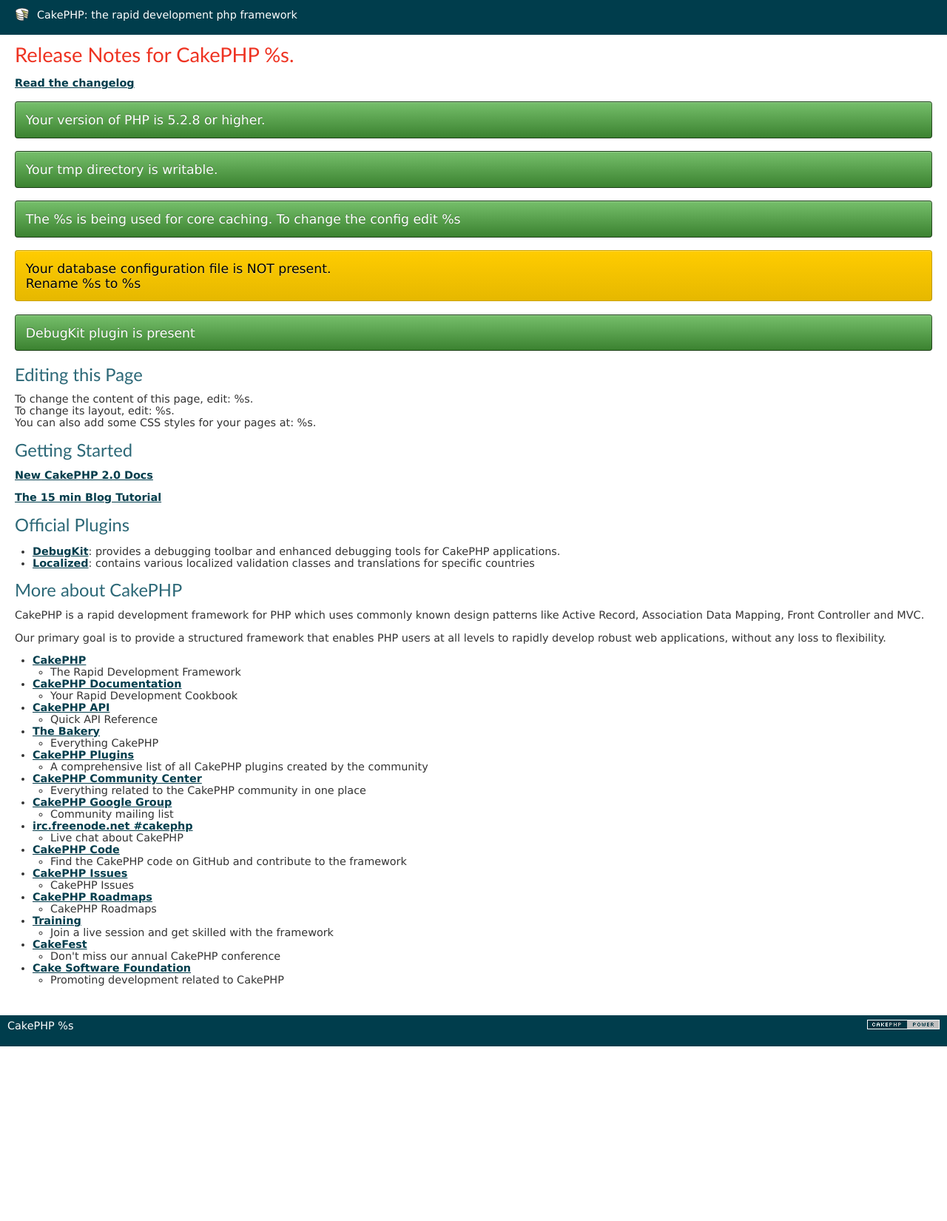
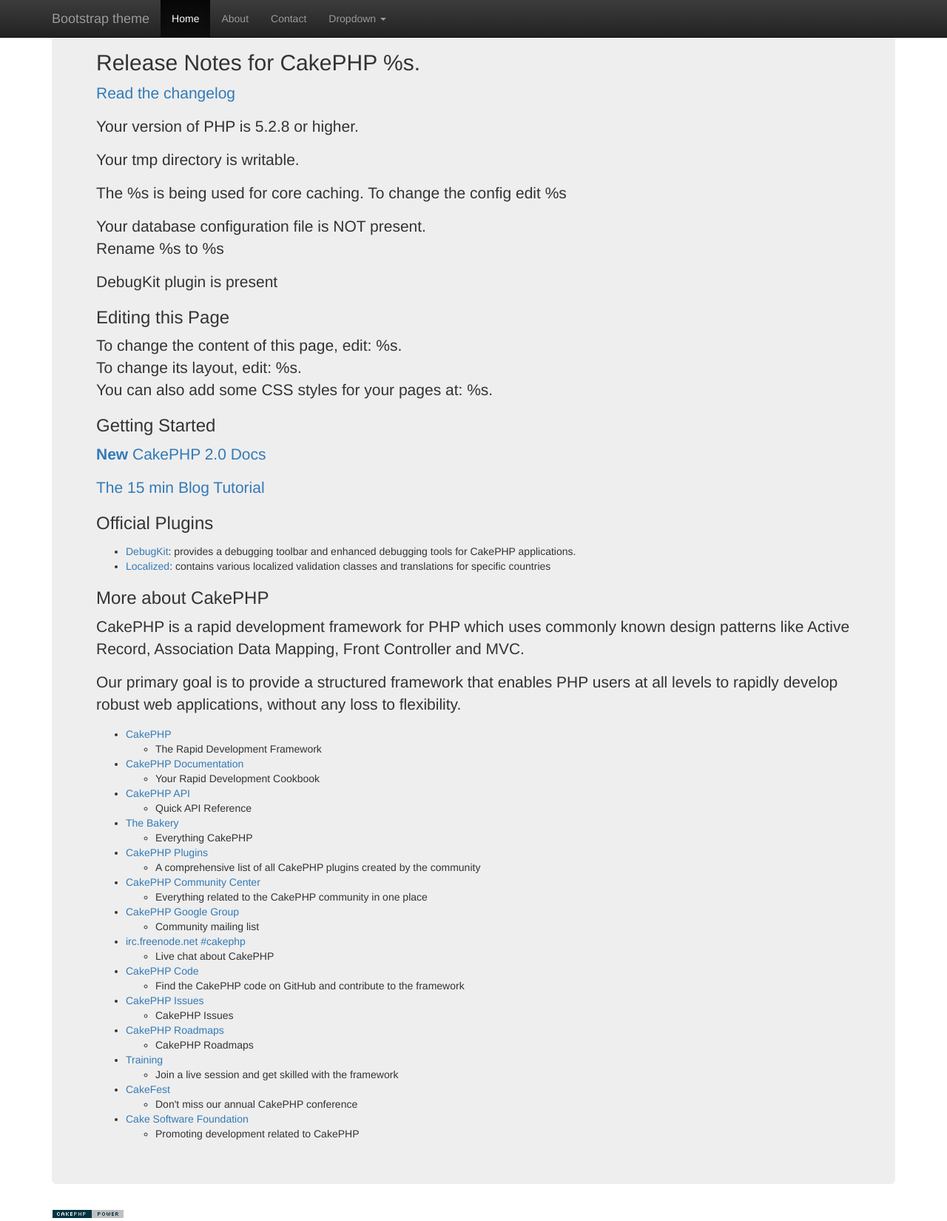
Before and after one commit to mazpe/lafbh, a CakePHP app: the page made by app/View/Pages/home.ctp in a window 1280 px wide. Shown: the whole page at 74% size. Before the commit the page ends 1414 px from the top, so only its background shows below. Run offline with PHP 8.4 and a stand-in for CakePHP, Linux system fonts and the light colour scheme; the template is opened without the code that fills it, so the values that code supplies are empty; some libraries are stand-ins or nearby versions.

Commit message:
leads, model, controller

```diff
--- a/app/View/Layouts/default.ctp
+++ b/app/View/Layouts/default.ctp
@@ -1,62 +1,78 @@
-<?php
-/**
- * CakePHP(tm) : Rapid Development Framework (http://cakephp.org)
- * Copyright (c) Cake Software Foundation, Inc. (http://cakefoundation.org)
- *
- * Licensed under The MIT License
- * For full copyright and license information, please see the LICENSE.txt
- * Redistributions of files must retain the above copyright notice.
- *
- * @copyright     Copyright (c) Cake Software Foundation, Inc. (http://cakefoundation.org)
- * @link          http://cakephp.org CakePHP(tm) Project
- * @package       app.View.Layouts
- * @since         CakePHP(tm) v 0.10.0.1076
- * @license       http://www.opensource.org/licenses/mit-license.php MIT License
- */
+<!DOCTYPE html>
+<html lang="en">
+  <head>
+    <meta charset="utf-8">
+    <meta http-equiv="X-UA-Compatible" content="IE=edge">
+    <meta name="viewport" content="width=device-width, initial-scale=1">
+	  <title> <?php echo $this->fetch('title'); ?> </title>
+    <link rel="stylesheet" href="https://maxcdn.bootstrapcdn.com/bootstrap/3.3.5/css/bootstrap.min.css">
+    <link rel="stylesheet" href="https://maxcdn.bootstrapcdn.com/bootstrap/3.3.5/css/bootstrap-theme.min.css">
 
-$cakeDescription = __d('cake_dev', 'CakePHP: the rapid development php framework');
-$cakeVersion = __d('cake_dev', 'CakePHP %s', Configure::version())
-?>
-<!DOCTYPE html>
-<html>
-<head>
-	<?php echo $this->Html->charset(); ?>
-	<title>
-		<?php echo $cakeDescription ?>:
-		<?php echo $this->fetch('title'); ?>
-	</title>
-	<?php
-		echo $this->Html->meta('icon');
+    <!-- HTML5 shim and Respond.js for IE8 support of HTML5 elements and media queries -->
+    <!-- WARNING: Respond.js doesn't work if you view the page via file:// -->
+    <!--[if lt IE 9]>
+      <script src="https://oss.maxcdn.com/html5shiv/3.7.2/html5shiv.min.js"></script>
+      <script src="https://oss.maxcdn.com/respond/1.4.2/respond.min.js"></script>
+    <![endif]-->
+  </head>
 
-		echo $this->Html->css('cake.generic');
+<body role="document">
 
-		echo $this->fetch('meta');
-		echo $this->fetch('css');
-		echo $this->fetch('script');
-	?>
-</head>
-<body>
-	<div id="container">
-		<div id="header">
-			<h1><?php echo $this->Html->link($cakeDescription, 'http://cakephp.org'); ?></h1>
+    <!-- Fixed navbar -->
+    <nav class="navbar navbar-inverse navbar-fixed-top">
+      <div class="container">
+        <div class="navbar-header">
+          <button type="button" class="navbar-toggle collapsed" data-toggle="collapse" data-target="#navbar" aria-expanded="false" aria-controls="navbar">
+            <span class="sr-only">Toggle navigation</span>
+            <span class="icon-bar"></span>
+            <span class="icon-bar"></span>
+            <span class="icon-bar"></span>
+          </button>
+          <a class="navbar-brand" href="#">Bootstrap theme</a>
         </div>
-		<div id="content">
+        <div id="navbar" class="navbar-collapse collapse">
+          <ul class="nav navbar-nav">
+            <li class="active"><a href="#">Home</a></li>
+            <li><a href="#about">About</a></li>
+            <li><a href="#contact">Contact</a></li>
+            <li class="dropdown">
+              <a href="#" class="dropdown-toggle" data-toggle="dropdown" role="button" aria-haspopup="true" aria-expanded="false">Dropdown <span class="caret"></span></a>
+              <ul class="dropdown-menu">
+                <li><a href="#">Action</a></li>
+                <li><a href="#">Another action</a></li>
+                <li><a href="#">Something else here</a></li>
+                <li role="separator" class="divider"></li>
+                <li class="dropdown-header">Nav header</li>
+                <li><a href="#">Separated link</a></li>
+                <li><a href="#">One more separated link</a></li>
+              </ul>
+            </li>
+          </ul>
+        </div><!--/.nav-collapse -->
+      </div>
+    </nav>
 
+    <div class="container theme-showcase" role="main">
+
+      <!-- Main jumbotron for a primary marketing message or call to action -->
+      <div class="jumbotron">
       <?php echo $this->Session->flash(); ?>
-
       <?php echo $this->fetch('content'); ?>
       </div>
+
       <div id="footer">
       <?php echo $this->Html->link(
-					$this->Html->image('cake.power.gif', array('alt' => $cakeDescription, 'border' => '0')),
+          $this->Html->image('cake.power.gif', array('alt' => 'CakePHP', 'border' => '0')),
           'http://www.cakephp.org/',
           array('target' => '_blank', 'escape' => false, 'id' => 'cake-powered')
         );
       ?>
-			<p>
-				<?php echo $cakeVersion; ?>
-			</p>
       </div>
+
     </div>
+
+    <script src="https://ajax.googleapis.com/ajax/libs/jquery/1.11.3/jquery.min.js"></script>
+    <script src="https://maxcdn.bootstrapcdn.com/bootstrap/3.3.5/js/bootstrap.min.js"></script>
+
 </body>
 </html>
```
Also changed, not shown: 6 other files. Lines whose indentation alone changed are shown as unchanged.
